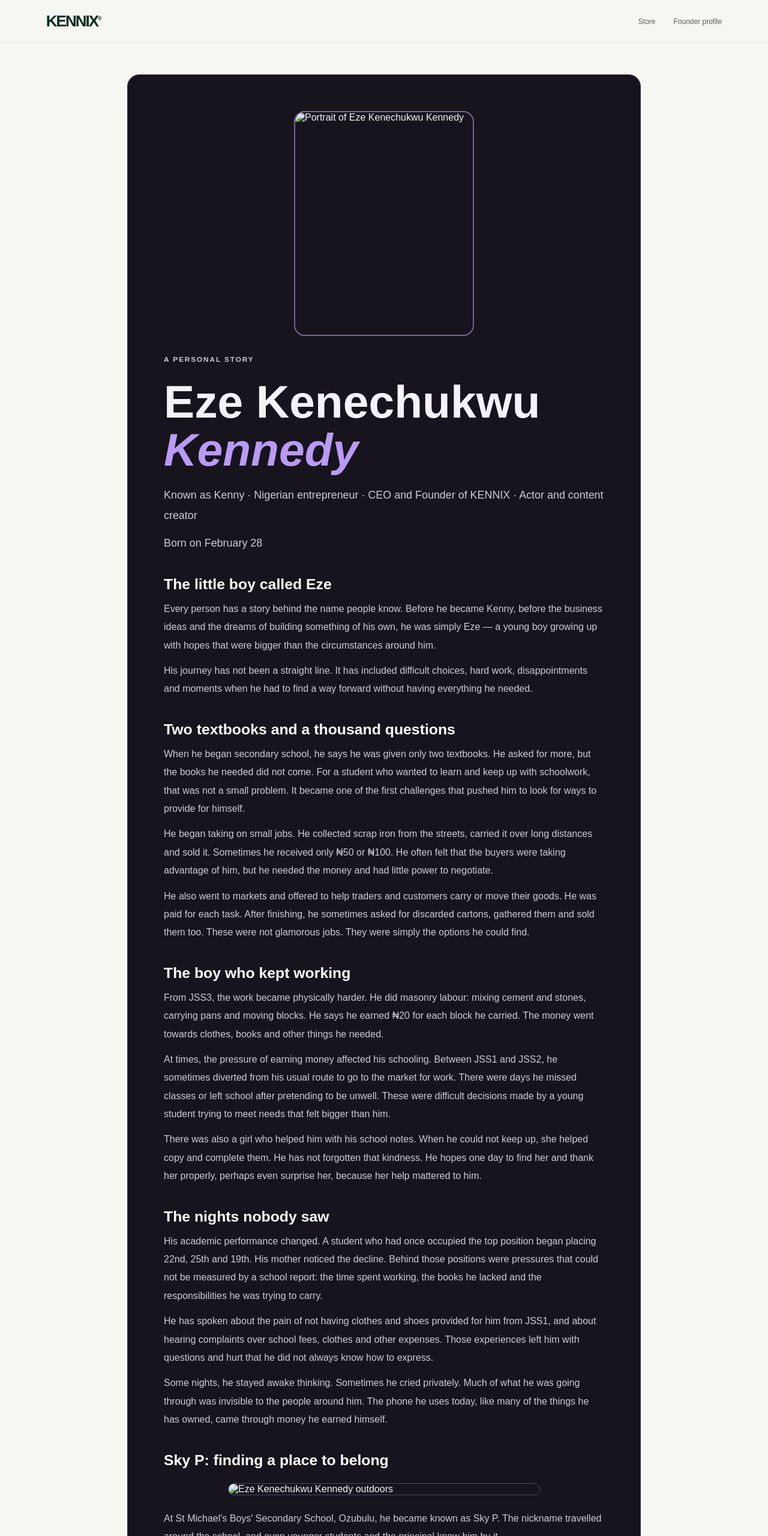
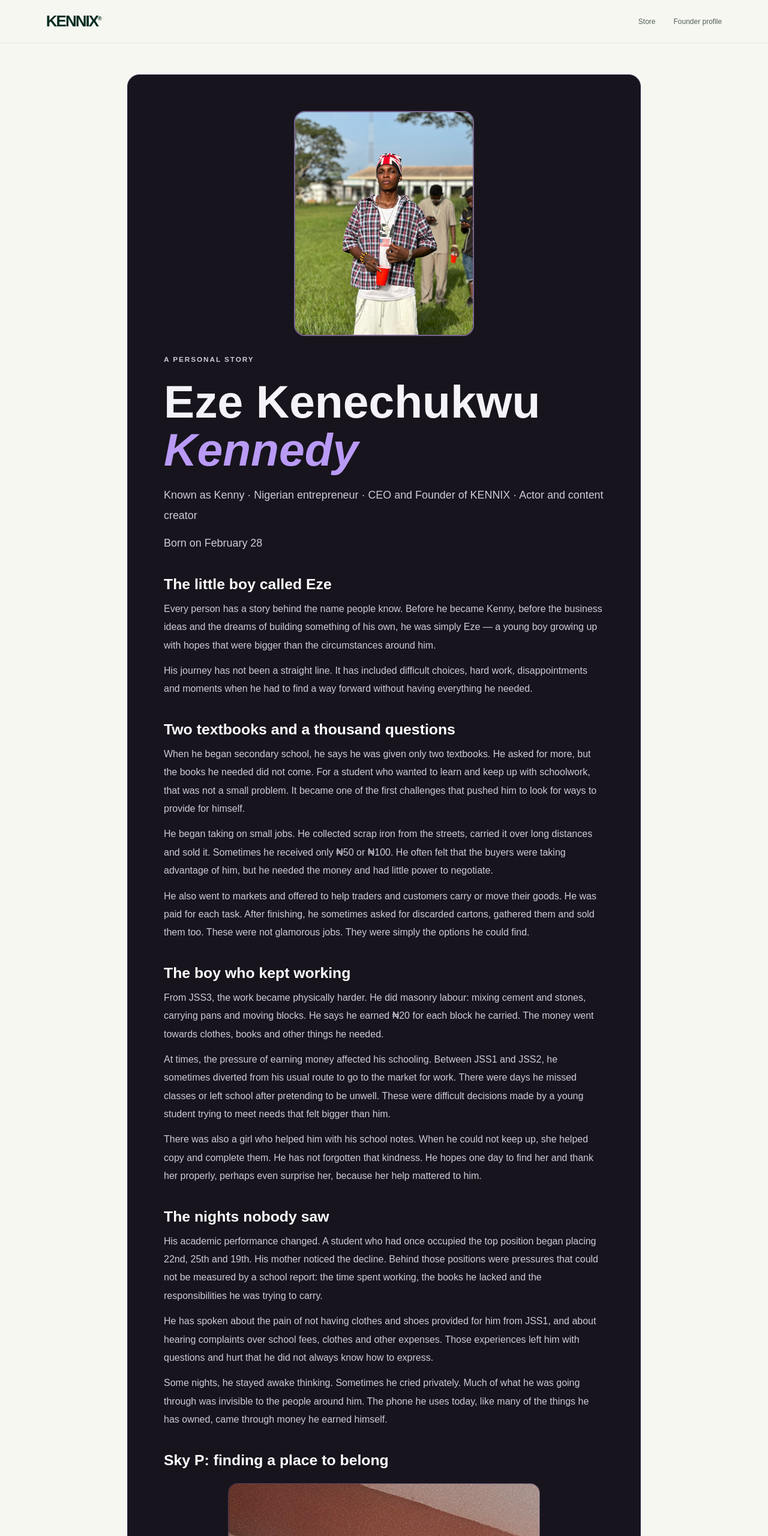
Before and after one commit to kennixStore/kennix-store, a plain HTML site: page kenny.html in a window 1280 px wide. Shown: the top 2560 px of the page at 60% size. Drawn offline with Linux system fonts and the light colour scheme.

Commit message:
Connect founder and story photos

```diff
--- a/kenny.html
+++ b/kenny.html
@@ -51,7 +51,7 @@
 <header class="site-header"><a class="brand" href="index.html">KENNIX<sup>®</sup></a><nav><a href="index.html">Store</a><a href="founder.html">Founder profile</a></nav></header>
 <main class="story-page">
 <article class="story-card">
-<img class="story-portrait" src="images/kenny-founder.jpg" alt="Portrait of Eze Kenechukwu Kennedy" loading="eager"><p class="story-kicker">A PERSONAL STORY</p>
+<img class="story-portrait" src="images/IMG-20261025-WA0021.jpg" alt="Portrait of Eze Kenechukwu Kennedy" loading="eager"><p class="story-kicker">A PERSONAL STORY</p>
 <h1>Eze Kenechukwu <em>Kennedy</em></h1>
 <p class="story-subtitle">Known as Kenny · Nigerian entrepreneur · CEO and Founder of KENNIX · Actor and content creator</p>
 <p class="story-subtitle">Born on February 28</p>
@@ -76,7 +76,7 @@
 <p>Some nights, he stayed awake thinking. Sometimes he cried privately. Much of what he was going through was invisible to the people around him. The phone he uses today, like many of the things he has owned, came through money he earned himself.</p>
 
 <h2>Sky P: finding a place to belong</h2>
-<img class="story-photo" src="images/kenny-outdoors.jpg" alt="Eze Kenechukwu Kennedy outdoors" loading="lazy">
+<img class="story-photo" src="images/IMG-20260919-WA0406(2)%20(1).jpg" alt="Eze Kenechukwu Kennedy outdoors" loading="lazy">
 <p>At St Michael's Boys' Secondary School, Ozubulu, he became known as Sky P. The nickname travelled around the school, and even younger students and the principal knew him by it.</p>
 <p>Football became an important part of his school life. He played as a goalkeeper and captained the school team, representing the school in competitions. He remembers the pride of helping his team achieve success and being recognised for his goalkeeping.</p>
 <p>He also tried to help people around him. He says he contributed towards the WAEC fees of several classmates. In SS2, he began taking freelance jobs online. Because he was under 18, some accounts were created using his mother's credentials. He used the income to support himself and, when he could, help others.</p>
```
Also changed, not shown: founder.html (+1 -1 lines).
